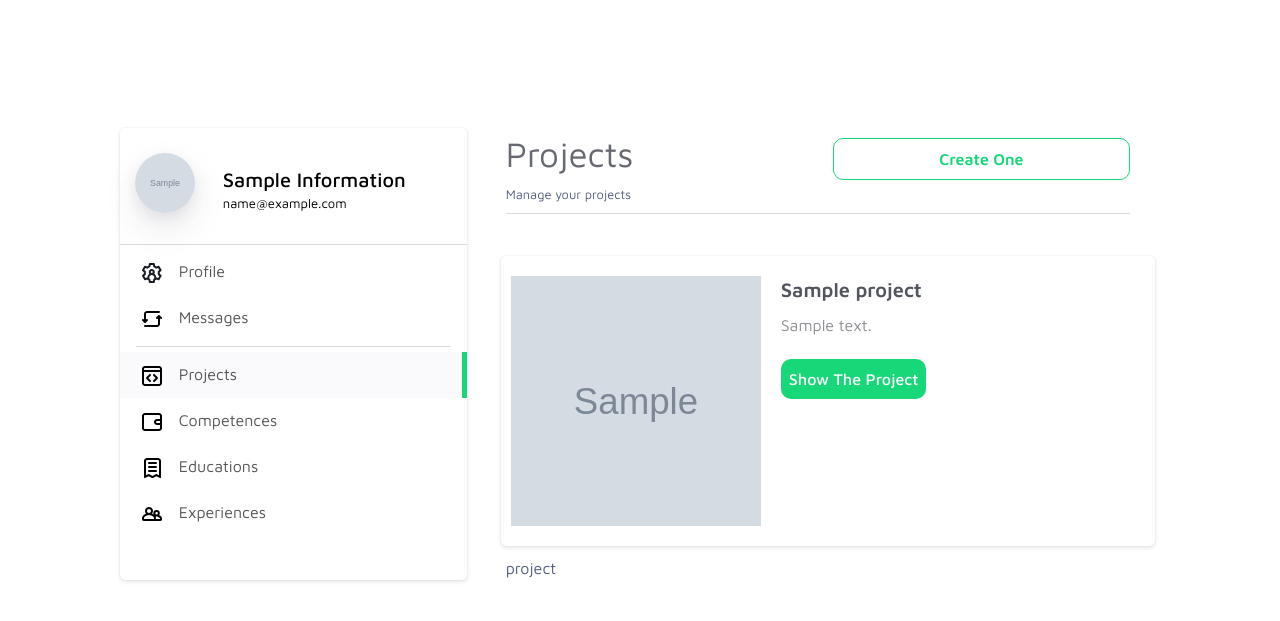
After one commit to abdlalisalmi/DJANGO-Portfolio, a Django app: page /dashboard/projects in a window 1280 px wide. The commit adds this page. Shown: the top 621 px of the page. Run offline with Django 3.2, Linux system fonts and the light colour scheme; a user stored in the database is signed in; tables that the repository leaves empty hold one stand-in row (values such as "Sample post"); grey boxes marked "Sample" are stand-in pictures; some libraries are stand-ins or nearby versions.

Commit message:
add projects page

```diff
--- a/dashboard/templates/dashboard.html
+++ b/dashboard/templates/dashboard.html
@@ -9,7 +9,7 @@
     <div class="row">
     <div class="col-lg-4 sidebar p-0">
         <a href="{% url 'dashboard:dashboard' %}">
-            <div class="row info {% if dashboard %}dashboard-active{% endif %}">
+            <div class="row info {% if dashboard %}dashboard-active {% else %}info-unactive{% endif %}">
                 <div class="col-2 pic">
                     <div class="profile-pic shadow" style="background-image: url('{% if profile.avatar %}{{profile.avatar.url}}{% else %}{% static 'img/default-avatar.svg' %}{% endif %}')">
                     </div>
@@ -35,8 +35,8 @@
                 </li>
             </a>
             <hr class="sidebar-line">
-            <a href="{% url 'dashboard:profile' %}">
-                <li>
+            <a href="{% url 'dashboard:projects' %}">
+                <li class="{% if projects_active %}link-active{% endif %}">
                     <svg version="1.1" viewBox="0, 0, 24, 24" class="svg-icon svg-fill" style="width: 24px; height: 24px;"><path pid="0" d="M20 6H4V5c0-.552.449-1 1-1h14c.551 0 1 .448 1 1v1zm0 13c0 .552-.449 1-1 1H5c-.551 0-1-.448-1-1V8h16v11zM19 2H5C3.346 2 2 3.346 2 5v14c0 1.654 1.346 3 3 3h14c1.654 0 3-1.346 3-3V5c0-1.654-1.346-3-3-3zm-5.707 15.707a.997.997 0 0 0 1.414 0l3-3a.999.999 0 0 0 0-1.414l-3-3a.999.999 0 1 0-1.414 1.414L15.586 14l-2.293 2.293a.999.999 0 0 0 0 1.414zm-4 0a.997.997 0 0 0 1.414 0 .999.999 0 0 0 0-1.414L8.414 14l2.293-2.293a.999.999 0 1 0-1.414-1.414l-3 3a.999.999 0 0 0 0 1.414l3 3z" fill="#000" fill-rule="nonzero"></path></svg>
                     Projects
                 </li>
--- /dev/null
+++ b/dashboard/templates/dashboard_projects.html
@@ -0,0 +1,46 @@
+{% extends 'dashboard.html' %}
+
+{% load static %}
+
+{% block dashboardContent %}
+<div class="container">
+    <div class="row">
+        <div class="col-6">
+            <div class="dashboard-title">Projects</div>
+            <small>Manage your projects</small>
+        </div>
+
+        <div class="col-6">
+            <div class="create-one type="button" data-toggle="modal" data-target="#edit-profile-modal"">
+                Create One
+            </div>
+        </div>
+    </div>
+    <hr class="mt-2">
+
+    {% with projects|first as project %}
+        <div class="row">
+            <div class="col-12 one-project">
+                <div class="content">
+                    <img src="{{project.image.url}}">
+                    <div class="">
+                        <h3>{{project.title|truncatechars:30}}</h3>
+                        <p>{{project.description|safe|truncatechars:140}}</p>
+                        <a href="{{project.get_project_absolute_url}}">
+                            <div class="link">
+                                Show the project
+                            </div>
+                        </a>
+                    </div>
+                </div>
+            </div>
+        </div>
+    {% endwith %}
+
+    {% for project in projects %}
+        project
+    {% endfor %}
+
+</div>
+
+{% endblock dashboardContent %}
--- a/dashboard/templates/profile.html
+++ b/dashboard/templates/profile.html
@@ -7,7 +7,10 @@
 {% block dashboardContent %}
 
 <div class="row">
-    <div class="dashboard-title col-6">Profile</div>
+    <div class="col-6">
+        <div class="dashboard-title">Profile</div>
+        <small>Manage your profile</small>
+    </div>
     <div class="col-6 edit-profile text-center mb-4 type="button" data-toggle="modal" data-target="#edit-profile-modal"">
         Edit Profile
     </div>
--- a/dashboard/urls.py
+++ b/dashboard/urls.py
@@ -6,6 +6,7 @@ from .views import (
     profile_edit,
     messages,
     messages_api,
+    projects,
     )
 
 app_name = 'dashboard'
@@ -19,4 +20,5 @@ urlpatterns = [
     path('messages', messages, name='messages'),
     path('messages/api/', messages_api, name='messages_api'),
 
+    path('projects', projects, name='projects'),
 ]
--- a/dashboard/views.py
+++ b/dashboard/views.py
@@ -5,7 +5,7 @@ from django.contrib.auth.decorators import login_required
 
 from .forms import EditProfileForm
 
-from info.models import Information, Message
+from info.models import Information, Message, Project
 
 
 
@@ -65,8 +65,9 @@ def messages_api(request):
             return JsonResponse({'status': 'success'})
         elif type == "view":
             message = Message.objects.get(id=int(message_id))
-            message.is_read = True
-            message.save()
+            if not message.is_read:
+                message.is_read = True
+                message.save()
             return JsonResponse({'status': 'success'})
         elif type == "search":
             search_text = request.POST.get('search_text')
@@ -79,3 +80,13 @@ def messages_api(request):
 
             return JsonResponse({'status': 'success', 'messages': messages})
     return JsonResponse({'status': 'bad request'})
+
+
+@login_required()
+def projects(request):
+    template_name = 'dashboard_projects.html'
+    context = {}
+    profile = Information.objects.first()
+    projects = Project.objects.all().order_by('-id')
+    context.update({'projects_active': True, 'projects': projects, 'profile': profile})
+    return render(request, template_name, context)
--- a/info/models.py
+++ b/info/models.py
@@ -82,7 +82,7 @@ class Message(models.Model):
     name = models.CharField(max_length=100, null=False, blank=False)
     email = models.EmailField(max_length=255, null=False, blank=False)
     message = models.TextField(null=False, blank=False)
-    send_time = models.DateTimeField(auto_now=True)
+    send_time = models.DateTimeField(auto_now_add=True)
     is_read = models.BooleanField(default=False)
 
     def __str__(self):
--- a/portfolio/static/dashboard.css
+++ b/portfolio/static/dashboard.css
@@ -4,7 +4,10 @@
     --bg-color: #1A181E;
     --secondary: #2c303a;
 }
-
+* {
+    margin: 0;
+    padding: 0;
+}
 body {
     background-color: #fff;
     font-family: 'Maven Pro', sans-serif !important;
@@ -27,6 +30,10 @@ body {
 .sidebar .info{
     padding-top: 20px;
     padding-bottom: 20px;
+    margin: 0;
+}
+.sidebar .info-unactive:hover {
+    background-color: #fafafc;
     margin: 0;
 }
 .sidebar .pic{
@@ -71,6 +78,7 @@ body {
 .sidebar .dashboard-active * {
     color: #fff;
 }
+
 .dash_sidebar .sidebar-heading {
     color: #17D778 !important;
 }
@@ -115,6 +123,8 @@ body {
 
 .dashboard-content .dashboard-title {
     font-size: 35px;
+    margin-bottom: 0;
+    padding-bottom: 0;
     color: #2c303ab9;
 }
 .dashboard-content .card {
@@ -205,9 +215,9 @@ body {
 }
 .message-item {
     color: #485460bb;
-    background-color: #efefef81;
+    background-color: #efefefb2;
     padding: 10px;
-    margin-bottom: 3px;
+    margin-bottom: 4px;
     border-radius: 15px;
     font-size: 15px;
     transition: all .5s;
@@ -215,6 +225,7 @@ body {
 .new-message {
     color: var(--bg-color);
     background-color: #dad8d8b2;
+
 }
 .message-item:hover {
     background-color: #dad8d8b2;
@@ -228,6 +239,7 @@ body {
     text-align: center;
     width: 45px;
     cursor: pointer;
+    padding-top: 10px;
     transition: all .5s;
 }
 .message-item .message-icons .delete-message:hover {
@@ -269,6 +281,79 @@ body {
     color: #485460bb;
 }
 
+
+.create-one {
+    margin-top: 10px;
+    border: var(--scolor) solid 1px;
+    color: var(--scolor);
+    border-radius: 10px;
+    font-weight: 700;
+    padding: 8px;
+    cursor: pointer;
+    text-align: center;
+    transition: all .5s;
+}
+.create-one * {
+    color: var(--color);
+}
+.create-one:hover {
+    color: #fff;
+    background-color: var(--scolor);
+}
+.create-one:hover * {
+    color: var(--secondary);
+}
+
+.create-one a {
+    color: #fff;
+    text-decoration: none;
+}
+
+.one-project {
+    margin: 10px;
+    border: 0 solid rgba(0,0,0,.125);
+    box-shadow: 0 0 2px 0 rgba(22,26,33,.1), 0 2px 4px 0 rgba(22,26,33,.1);
+    border-radius: 5px;
+    padding: 20px 10px 20px 10px;
+    position: relative;
+    display: flex;
+    flex-direction: column;
+}
+.one-project .content {
+    display: flex;
+}
+.one-project .content img{
+    width: 250px;
+    height: 250px;
+    margin-right: 20px;
+}
+.one-project .content h3{
+    color: #2c303ad2;
+    font-size: 1.25rem;
+    line-height: 1.75rem;
+    font-weight: 700;
+}
+.one-project .content p{
+    color: #2c303a8a;
+}
+.one-project .content .link{
+    margin-top: 20px;
+    background-color: var(--scolor);
+    color: #fff;
+    border-radius: 10px;
+    font-weight: 500;
+    padding: 8px;
+    cursor: pointer;
+    text-align: center;
+    text-transform: capitalize;
+    transition: all .5s;
+}
+.one-project .content .link:hover{
+    background-color: #15a15b;
+}
+
+
+
 .footer {
     color: var(--secondary);
     background-color: transparent;
```
Also changed, not shown: dashboard/templates/bashboard_base.html (deleted, +0 -139 lines), dashboard/templates/messages.html (+1 -13 lines), info/migrations/0020_auto_20201206_1537.py (added).
